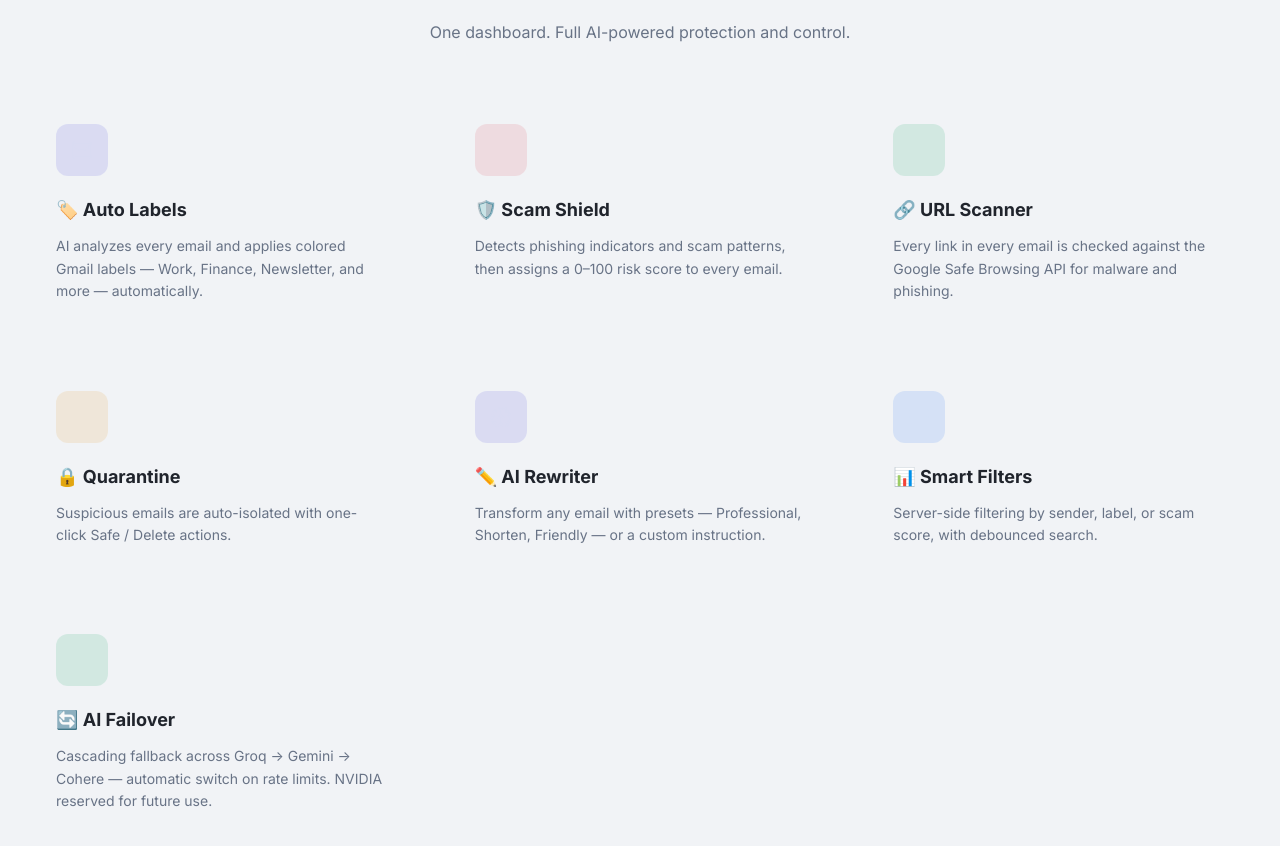
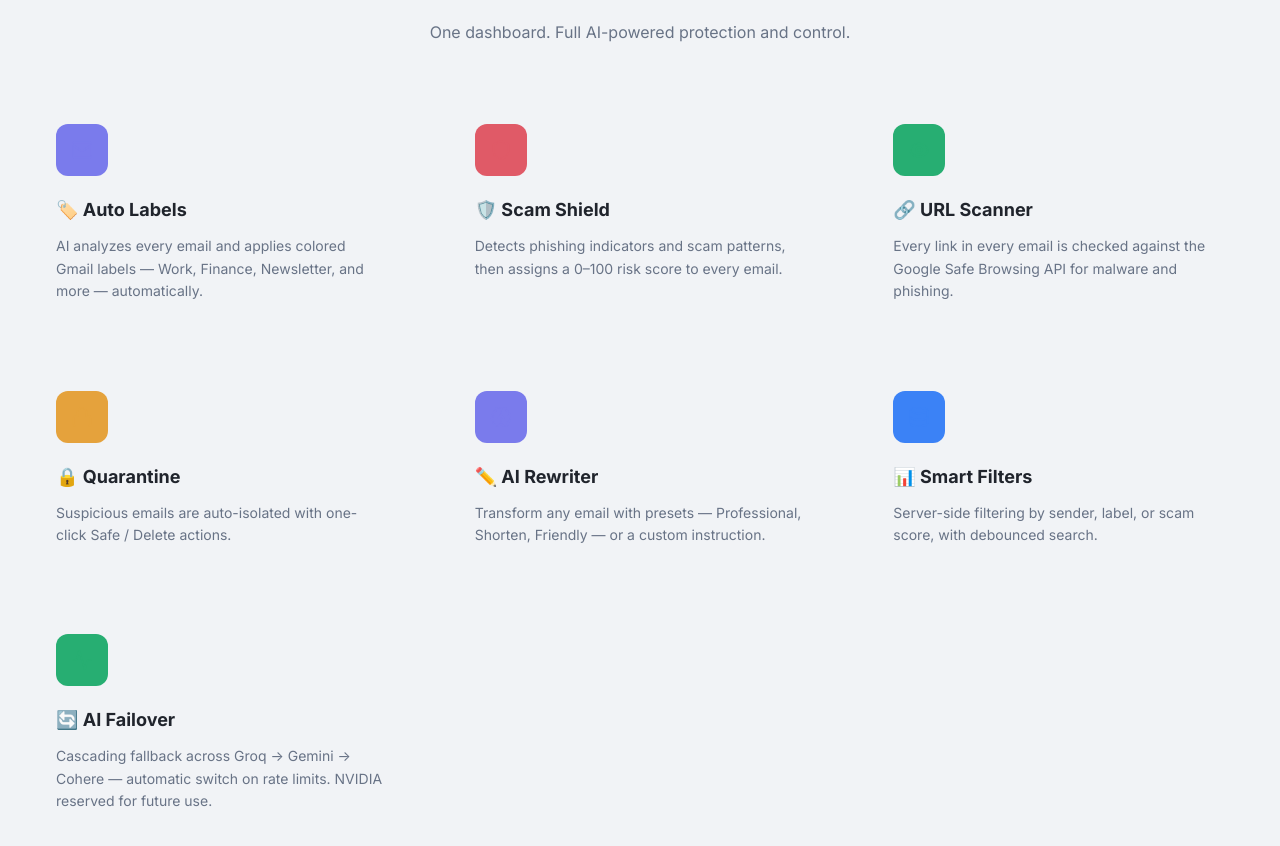
Before and after one commit to jm5155/gmail-manager, a React (Vite) app in the folder frontend/: page / in a window 1280 px wide. Shown: the part 1335-2181 px from the top of the page. Built offline with nearby package versions, Linux system fonts and the light colour scheme; no server answers.

Commit message:
fix: landing page feature icons visible in both themes

```diff
--- a/frontend/src/pages/LandingPage.jsx
+++ b/frontend/src/pages/LandingPage.jsx
@@ -33,7 +33,7 @@ function LandingPage() {
   const features = [
     {
       icon: Mail,
-      color: '--color-primary',
+      color: '--color-primary-light',
       title: '🏷️ Auto Labels',
       description: 'AI analyzes every email and applies colored Gmail labels — Work, Finance, Newsletter, and more — automatically.'
     },
@@ -57,7 +57,7 @@ function LandingPage() {
     },
     {
       icon: Brain,
-      color: '--color-primary',
+      color: '--color-primary-light',
       title: '✏️ AI Rewriter',
       description: 'Transform any email with presets — Professional, Shorten, Friendly — or a custom instruction.'
     },
@@ -611,7 +611,6 @@ Everything Your Inbox Needs
                     height: '3.25rem',
                     borderRadius: '0.75rem',
                     backgroundColor: `var(${feature.color})`,
-                    opacity: 0.15,
                     display: 'flex',
                     alignItems: 'center',
                     justifyContent: 'center',
@@ -623,7 +622,7 @@ Everything Your Inbox Needs
                   <IconComponent
                     size={22}
                     strokeWidth={1.8}
-                    style={{ color: `var(${feature.color})` }}
+                    style={{ color: `var(${feature.color.replace('_light', '')})` }}
                   />
                 </div>
                 <h3
```
